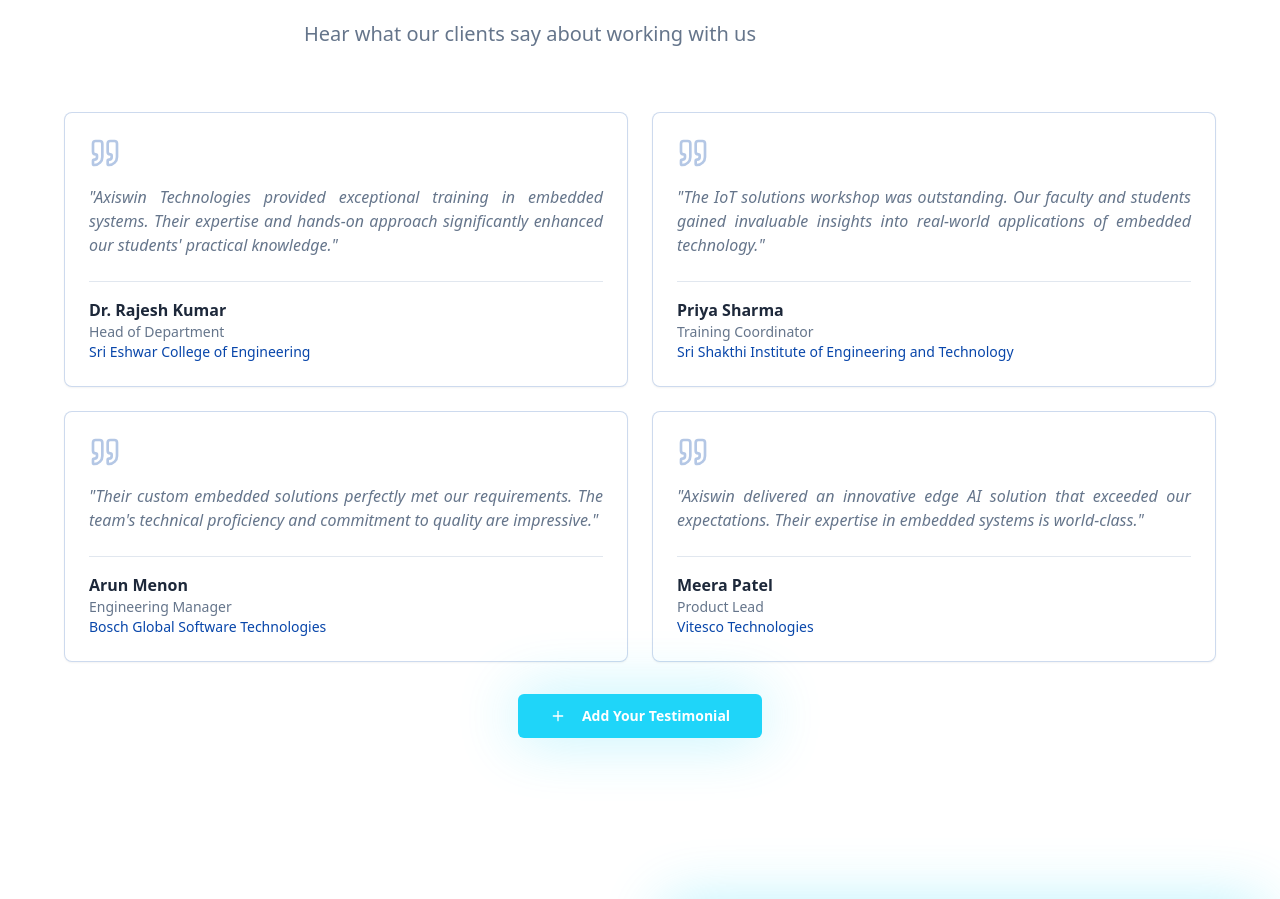
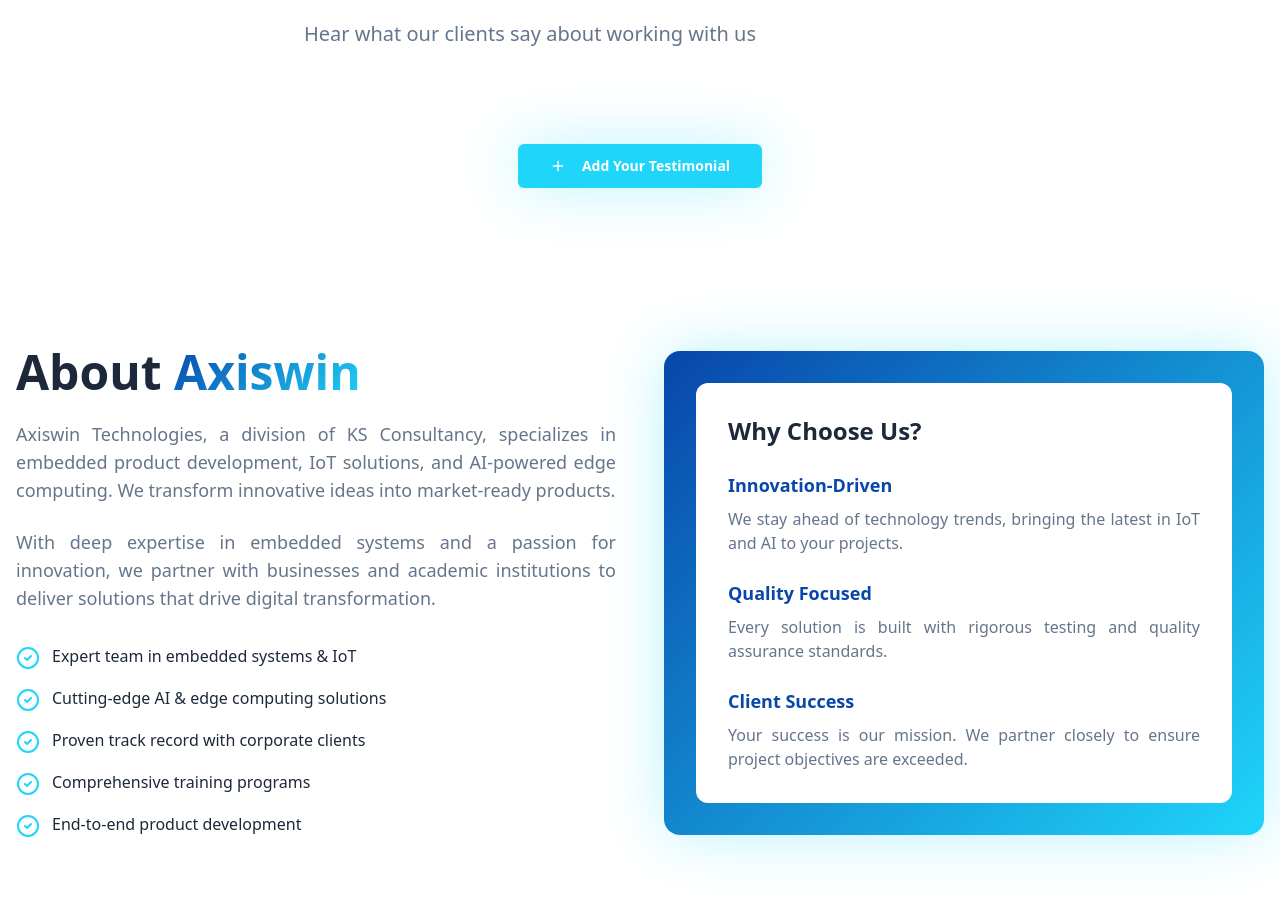
Before and after one commit to SudharsanK58/axiswin-spark-prompt, a React (Vite) app: page / in a window 1280 px wide. Shown: the part 5058-5957 px from the top of the page. Built offline with nearby package versions, Linux system fonts and the light colour scheme; the HTML template or start-up script is replaced by a standard one.

Commit message:
Remove sample testimonials
Remove the pre-populated sample testimonials from the Testimonials component, allowing users to add their own directly.

```diff
--- a/src/components/Testimonials.tsx
+++ b/src/components/Testimonials.tsx
@@ -14,32 +14,12 @@ import {
   DialogTrigger,
 } from "@/components/ui/dialog";
 
-const initialTestimonials = [
-  {
-    name: "Dr. Rajesh Kumar",
-    position: "Head of Department",
-    company: "Sri Eshwar College of Engineering",
-    testimonial: "Axiswin Technologies provided exceptional training in embedded systems. Their expertise and hands-on approach significantly enhanced our students' practical knowledge."
-  },
-  {
-    name: "Priya Sharma",
-    position: "Training Coordinator",
-    company: "Sri Shakthi Institute of Engineering and Technology",
-    testimonial: "The IoT solutions workshop was outstanding. Our faculty and students gained invaluable insights into real-world applications of embedded technology."
-  },
-  {
-    name: "Arun Menon",
-    position: "Engineering Manager",
-    company: "Bosch Global Software Technologies",
-    testimonial: "Their custom embedded solutions perfectly met our requirements. The team's technical proficiency and commitment to quality are impressive."
-  },
-  {
-    name: "Meera Patel",
-    position: "Product Lead",
-    company: "Vitesco Technologies",
-    testimonial: "Axiswin delivered an innovative edge AI solution that exceeded our expectations. Their expertise in embedded systems is world-class."
-  }
-];
+const initialTestimonials: Array<{
+  name: string;
+  position: string;
+  company: string;
+  testimonial: string;
+}> = [];
 
 const Testimonials = () => {
   const { toast } = useToast();
```
